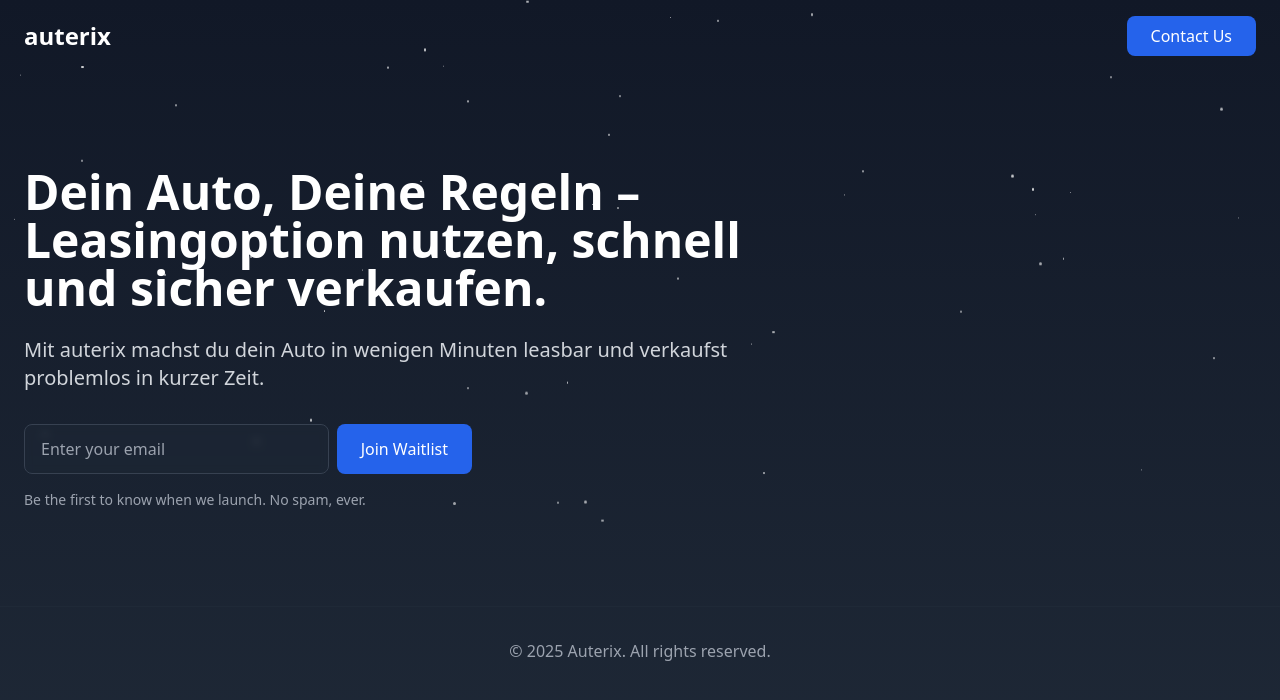
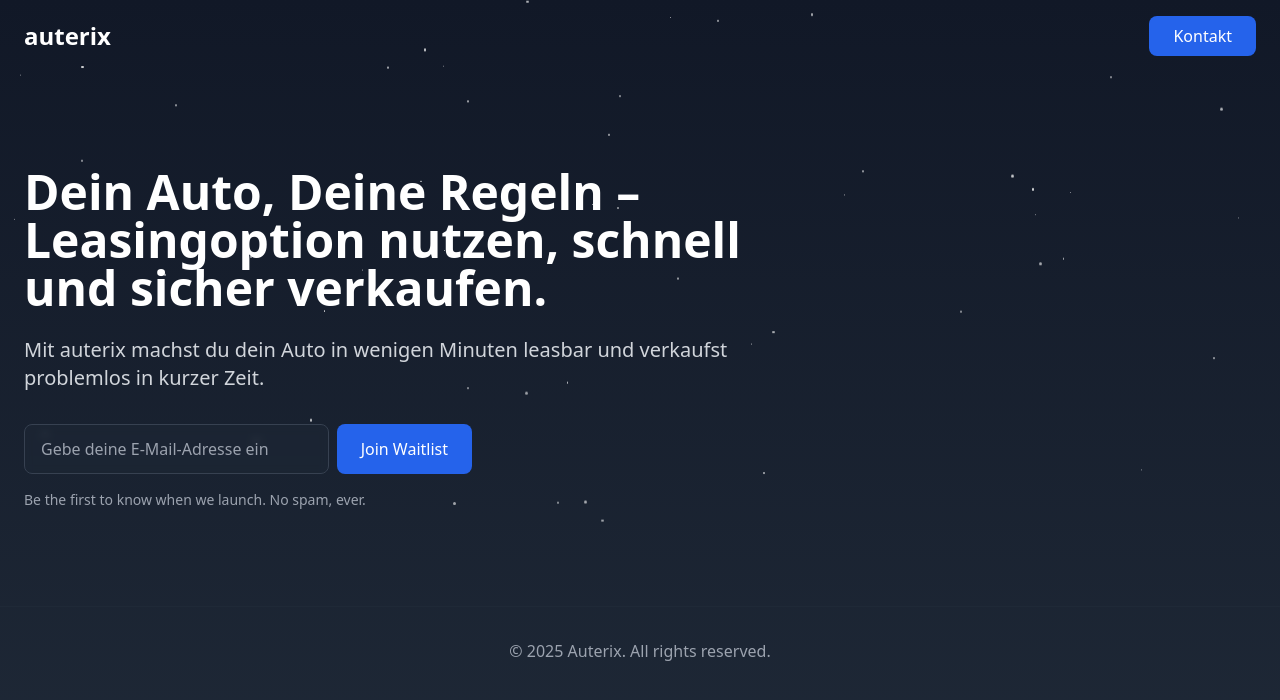
Before and after one commit to dackelpapafranz/auterix-stealth, a Next.js app: page / in a window 1280 px wide. Shown: the top 700 px of the page. Built offline with nearby package versions, Linux system fonts and the light colour scheme.

Commit message:
Update page.js

```diff
--- a/app/page.js
+++ b/app/page.js
@@ -113,12 +113,12 @@ const ContactModal = ({ isOpen, onClose }) => {
           </div>
         ) : (
           <>
-            <h2 className="text-xl font-bold mb-4">Contact Us</h2>
+            <h2 className="text-xl font-bold mb-4">Kontakt</h2>
             <form onSubmit={handleSubmit} className="space-y-4">
               <div>
                 <input
                   type="text"
-                  placeholder="Your Name"
+                  placeholder="Dein Name"
                   className="w-full px-4 py-2 bg-gray-700 rounded-lg border border-gray-600 text-white placeholder-gray-400"
                   required
                   value={formData.name}
@@ -129,7 +129,7 @@ const ContactModal = ({ isOpen, onClose }) => {
               <div>
                 <input
                   type="email"
-                  placeholder="Your Email"
+                  placeholder="Deine E-Mail-Adresse"
                   className="w-full px-4 py-2 bg-gray-700 rounded-lg border border-gray-600 text-white placeholder-gray-400"
                   required
                   value={formData.email}
@@ -139,7 +139,7 @@ const ContactModal = ({ isOpen, onClose }) => {
               </div>
               <div>
                 <textarea
-                  placeholder="Your Message"
+                  placeholder="Deine Nachricht"
                   rows="4"
                   className="w-full px-4 py-2 bg-gray-700 rounded-lg border border-gray-600 text-white placeholder-gray-400"
                   required
@@ -156,10 +156,10 @@ const ContactModal = ({ isOpen, onClose }) => {
                 {isSubmitting ? (
                   <div className="flex items-center justify-center">
                     <div className="w-5 h-5 border-2 border-white border-t-transparent rounded-full animate-spin mr-2"></div>
-                    Sending...
+                    Wird gesendet...
                   </div>
                 ) : (
-                  'Send Message'
+                  'Nachricht senden'
                 )}
               </button>
             </form>
@@ -216,7 +216,7 @@ const LandingPage = () => {
               onClick={() => setIsContactModalOpen(true)}
               className="px-6 py-2 bg-blue-600 rounded-lg hover:bg-blue-500 active:bg-blue-700 transition-colors duration-150"
             >
-              Contact Us
+              Kontakt
             </button>
           </div>
         </nav>
@@ -233,7 +233,7 @@ const LandingPage = () => {
               <div className="flex flex-col sm:flex-row gap-2">
                 <input
                   type="email"
-                  placeholder="Enter your email"
+                  placeholder="Gebe deine E-Mail-Adresse ein"
                   className="flex-1 px-4 py-3 bg-gray-800/50 backdrop-blur-sm border border-gray-700 rounded-lg focus:outline-none focus:border-blue-500 text-white placeholder-gray-400"
                   required
                   value={email}
```
